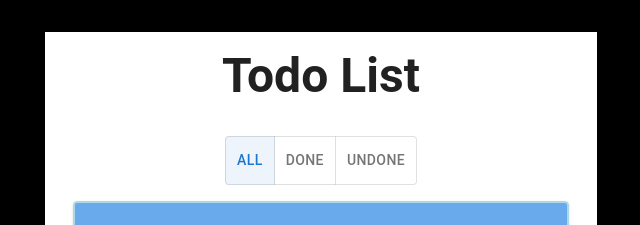
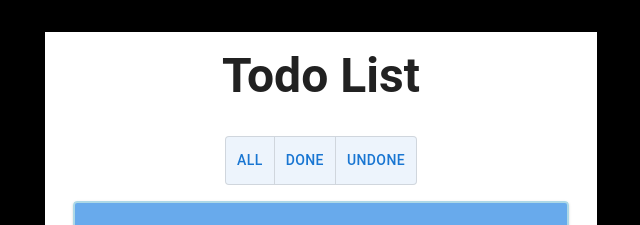
Before and after one commit to Bouyahi-Mohamed/Material-UI-Journey, a React (Create React App) app: page / in a window 1280 px wide. Shown: the top 225 px of the page, without its empty margins (319-959 px from the left). Built offline with nearby package versions, Linux system fonts and the light colour scheme.

Commit message:
Add NavBotsContext for navigation state management and update components

```diff
--- a/src/App.js
+++ b/src/App.js
@@ -4,15 +4,17 @@ import RootContainer from './component/RootContainer';
 import Title from './component/Title';
 import ListButton from './component/NavButton';
 import AddTask from './component/AddTask';
-import {TasksContext} from './Data/Tasks';
+import {TasksContext,NavBotsContext} from './Data/Tasks';
 import { useState } from 'react';
 function App() {
+  const [navBots, setNavBots] = useState('all');
   const [tasks, setTasks] = useState([
     { id: 1, title: "do gym", description: "I have to do back", state: true },
     { id: 2, title: "feed my Animals", description: "Animals are a part of nature.", state: true },
     { id: 3, title: "call my family", description: "Humans  depend on plants and animals for survival.", state: false },
   ]);
   return (
+    <NavBotsContext.Provider value={{navBots, setNavBots}}>
     <TasksContext.Provider value={{tasks, setTasks}}>
       <RootContainer>
         <Title />
@@ -21,6 +23,7 @@ function App() {
         <AddTask />
       </RootContainer>
     </TasksContext.Provider>
+  </NavBotsContext.Provider>
   );
 }
 
--- a/src/Data/Tasks.js
+++ b/src/Data/Tasks.js
@@ -20,4 +20,5 @@ const tasks = [
   },
 ];
 const TasksContext = createContext({ tasks: [], setTasks: () => {} });
-export { TasksContext, tasks };
+const NavBotsContext = createContext({ navBots: '', setNavBots: () => {} });
+export { TasksContext, tasks, NavBotsContext };
--- a/src/component/NavButton.js
+++ b/src/component/NavButton.js
@@ -2,12 +2,13 @@ import * as React from 'react';
 import ToggleButton from '@mui/material/ToggleButton';
 import ToggleButtonGroup from '@mui/material/ToggleButtonGroup';
 import Box from '@mui/material/Box';
-
+import { NavBotsContext } from '../Data/Tasks';
+import { useContext } from 'react';
 export default function ListButton() {
-  const [alignment, setAlignment] = React.useState('all');
+  const { navBots, setNavBots } = useContext(NavBotsContext);
 
   const handleChange = (event, newAlignment) => {
-    setAlignment(newAlignment);
+    setNavBots(newAlignment);
   };
 
   return (
@@ -15,14 +16,14 @@ export default function ListButton() {
       <ToggleButtonGroup
         sx={{ display: 'flex', justifyContent: 'center' }}
         color="primary"
-        value={alignment}
+        value={navBots}
         exclusive
         onChange={handleChange}
       aria-label="Platform"
     >
-      <ToggleButton value="all">all</ToggleButton>
-      <ToggleButton value="done">done</ToggleButton>
-      <ToggleButton value="undone">undone</ToggleButton>
+    <ToggleButton value={navBots} onClick={() => setNavBots('all')}>all</ToggleButton>
+      <ToggleButton value={navBots} onClick={() => setNavBots('done')}>done</ToggleButton>
+      <ToggleButton value={navBots} onClick={() => setNavBots('undone')}>undone</ToggleButton>
     </ToggleButtonGroup>
 </Box>
   );
--- a/src/component/TodoList.js
+++ b/src/component/TodoList.js
@@ -21,11 +21,13 @@ import CloseIcon from '@mui/icons-material/Close';
 //import tasks data
 import { TasksContext } from "../Data/Tasks";
 import{ useContext } from "react";
+import { NavBotsContext } from "../Data/Tasks";
 
 
 // Use React state for cards
 export default function TodoList() {
   const { tasks, setTasks } = useContext(TasksContext);
+  const { navBots } = useContext(NavBotsContext);
   const [selectedCard, setSelectedCard] = React.useState(0);
   return (
     <Box
```
